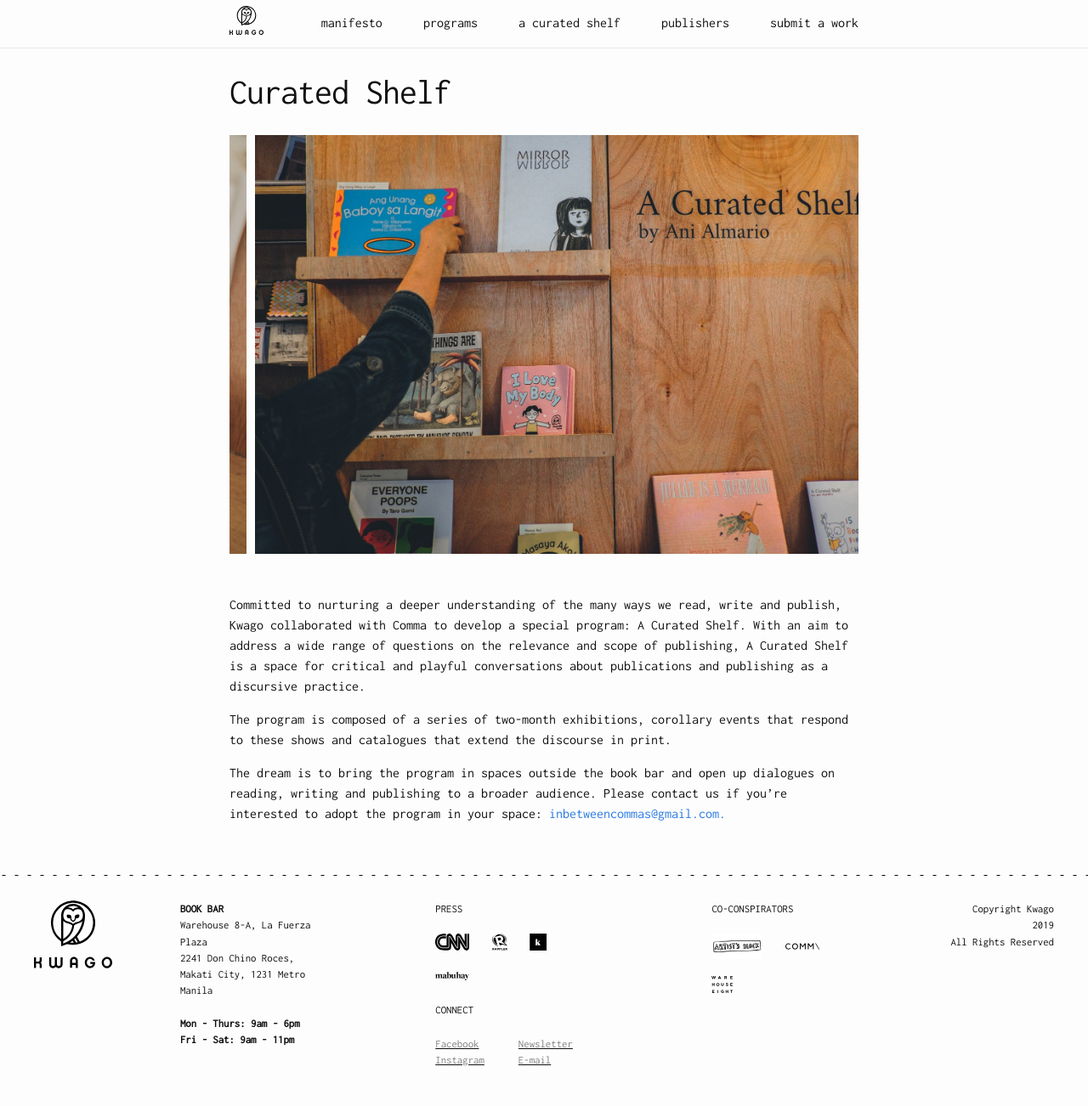
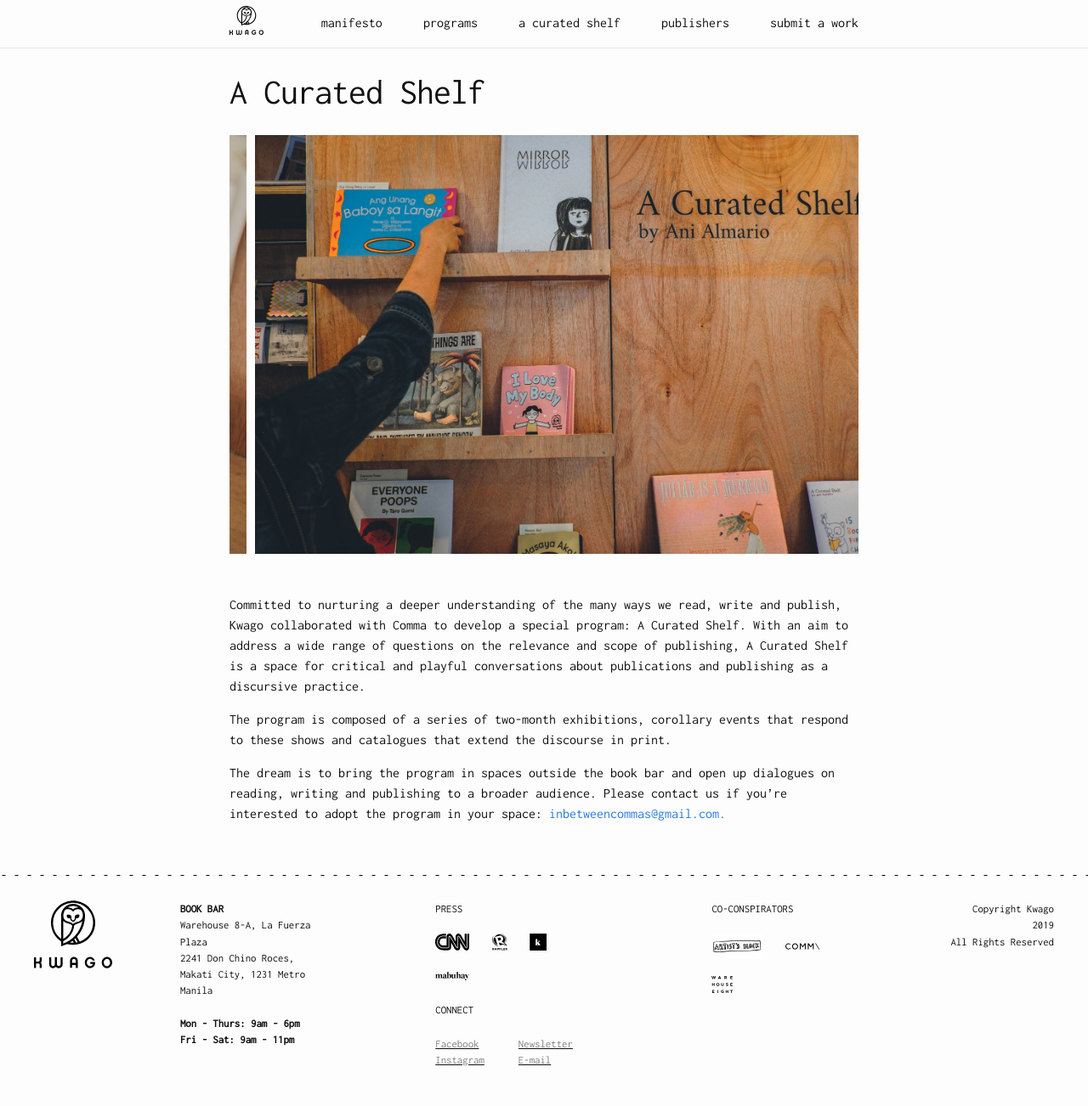
Before and after one commit to patsylala/kwago-siteleaf, a Jekyll site: the page built from 03-a-curated-shelf.md, in a window 1280 px wide. Shown: the whole page at 85% size. Built offline with Jekyll 4.4.1, drawn with Linux system fonts in a browser that asks for light colours.

```diff
--- a/03-a-curated-shelf.md
+++ b/03-a-curated-shelf.md
@@ -1,5 +1,5 @@
 ---
-title: Curated Shelf
+title: A Curated Shelf
 permalink: "/curated-shelf/"
 layout: page
 ---
```
